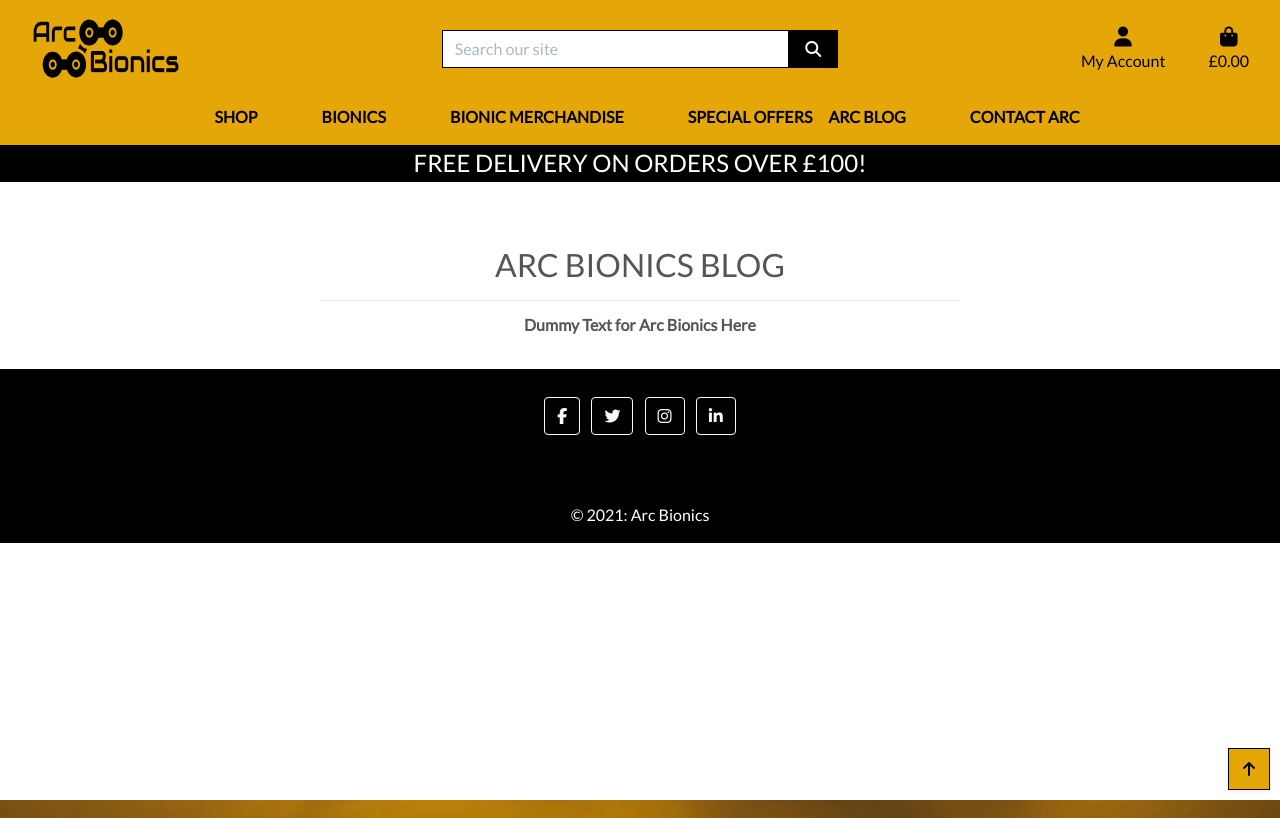
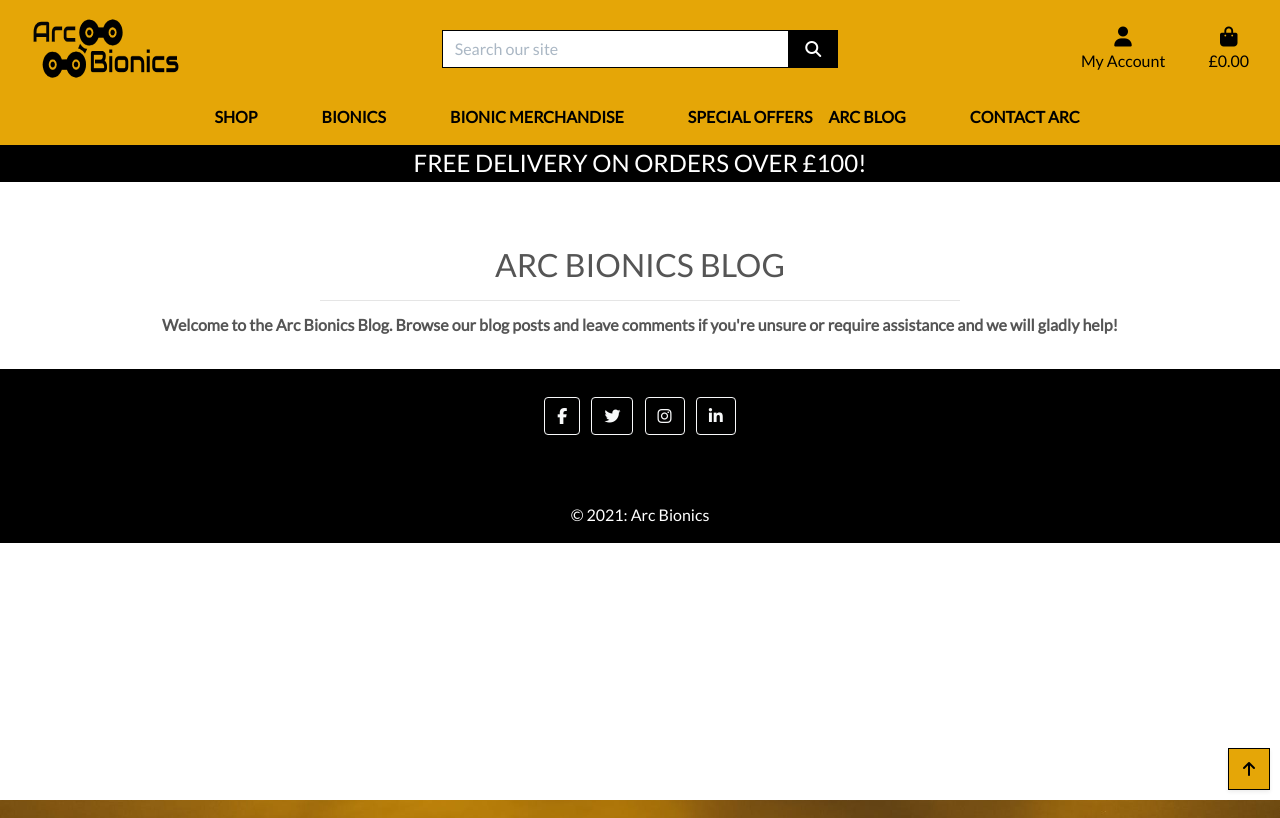
Before and after one commit to Shazaiib47/arc_bionics_final, a Django app: page /blog/ in a window 1280 px wide. Run offline with Django 3.2, Linux system fonts and the light colour scheme; data that the repository does not hold is empty; some libraries are stand-ins or nearby versions.

Commit message:
updated blog intro text for users

```diff
--- a/blog/templates/blog/blog.html
+++ b/blog/templates/blog/blog.html
@@ -23,7 +23,9 @@
         <div class="row text-center font-weight-bold">
             <div class="col-12">
                 <p>
-                    Dummy Text for Arc Bionics Here
+                    Welcome to the Arc Bionics Blog. Browse our blog posts
+                    and leave comments if you're unsure or require assistance
+                    and we will gladly help!
                 </p>
             </div>
         </div>
```
